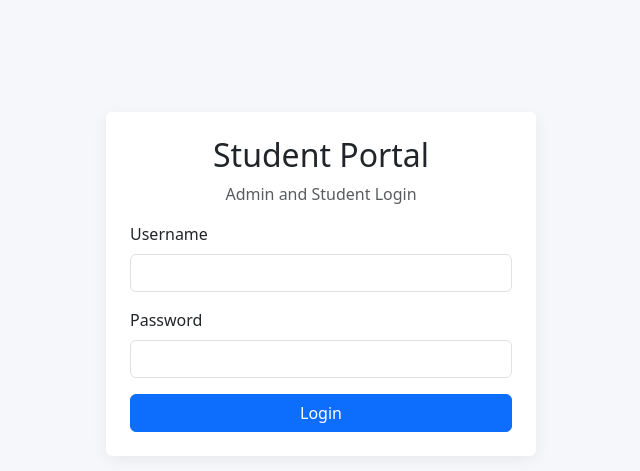
After one commit to RobertKyleMalonzo/WEB-PROG, a PHP site: the page made by malonzo_ACT2B_FOR CRUD/index.php in a window 1280 px wide. The commit adds this page. Shown: the top 471 px of the page, without its empty margins (319-959 px from the left). Run offline with PHP 8.4, Linux system fonts and the light colour scheme.

Commit message:
Add files via upload
akin na toh

```diff
--- a/malonzo_ACT2B_FOR CRUD/admin/dashboard.php
+++ b/malonzo_ACT2B_FOR CRUD/admin/dashboard.php
@@ -36,7 +36,7 @@
 
             <a
                 class="btn btn-outline-light btn-sm"
-                href="../index.html"
+                href="../logout.php"
             >
                 Logout
             </a>
--- a/malonzo_ACT2B_FOR CRUD/beginner_student_portal.sql
+++ b/malonzo_ACT2B_FOR CRUD/beginner_student_portal.sql
@@ -1,6 +1,6 @@
 
-CREATE DATABASE IF NOT EXISTS fname_section;
-USE fname_section;
+CREATE DATABASE IF NOT EXISTS robert_act2b;
+USE robert_act2b;
 
 DROP TABLE IF EXISTS enrollments;
 DROP TABLE IF EXISTS subjects;
--- a/malonzo_ACT2B_FOR CRUD/config/database.php
+++ b/malonzo_ACT2B_FOR CRUD/config/database.php
@@ -3,7 +3,7 @@
 $host = "localhost";
 $user = "root";
 $pass = "";
-$db   = "db";
+$db   = "robert_act2b";
 
 $conn = mysqli_connect($host, $user, $pass, $db);
 
--- /dev/null
+++ b/malonzo_ACT2B_FOR CRUD/index.php
@@ -0,0 +1,73 @@
+<?php
+session_start();
+include "config/database.php";
+
+//if the user is already login send them to dashboard
+if(isset($_SESSION["role"])){
+    if($_SESSION["role"]== "admin"){
+        header("location:admin/dashboard.php");
+    }
+    else{
+        header("location:student/dashboard.php");
+    }
+    exit();
+}
+$error = "";
+
+if(isset($_POST["login"])){
+   //get data from login form
+   $username = mysqli_escape_string($conn, $_POST["username"]);
+   $password = $_POST["password"];
+   //Find the user by username
+   $sql = "SELECT * FROM users WHERE username = '$username' LIMIT 1";
+   $result = mysqli_query($conn, $sql);
+   if(mysqli_num_rows($result) == 1){
+   $user = mysqli_fetch_assoc($result);
+   //comapre typed password with database
+    if(password_verify($password, $user["password"])){
+        $_SESSION["user_id"] = $user['id'];
+        $_SESSION["full_name"] = $user['full_name'];
+        $_SESSION["role"] = $user['role'];
+
+        if($user["role"] == "admin"){
+           header("Location: admin/dashboard.php");
+        }
+        else{
+            header("Location: student/dashboard.php");
+        }
+        exit();
+    }
+   }
+   $error = "Invalid username or password";
+}
+
+?>
+<!doctype html>
+<html lang="en">
+<head>
+    <meta charset="utf-8"><meta name="viewport" content="width=device-width, initial-scale=1">
+    <title>Login - Student Portal</title>
+    <link href="assets/vendor/bootstrap/css/bootstrap.min.css" rel="stylesheet">
+    <link href="assets/css/style.css" rel="stylesheet">
+</head>
+<body>
+<div class="container">
+    <div class="login-box">
+        <div class="card"><div class="card-body p-4">
+            <h2 class="text-center">Student Portal</h2>
+            <p class="text-center text-muted">Admin and Student Login</p>
+            <?php if($error != ""){?>
+            <div class ="alert alert-danger">
+                <?php echo $error;?>
+            </div>
+            <?php }?>
+            <form method="POST">
+                <div class="mb-3"><label class="form-label">Username</label><input type="text" name="username" class="form-control"></div>
+                <div class="mb-3"><label class="form-label">Password</label><input type="password" name="password" class="form-control"></div>
+                <button class="btn btn-primary w-100" type="submit" name="login">Login</button>
+            </form>
+        </div></div>
+    </div>
+</div>
+</body>
+</html>
--- /dev/null
+++ b/malonzo_ACT2B_FOR CRUD/logout.php
@@ -0,0 +1,6 @@
+<?php
+session_start();
+session_destroy();
+header("Location: index.php");
+exit();
+?>
```
Also changed, not shown: malonzo_ACT2B_FOR CRUD/student/dashboard.php (added, +45 -0 lines).
